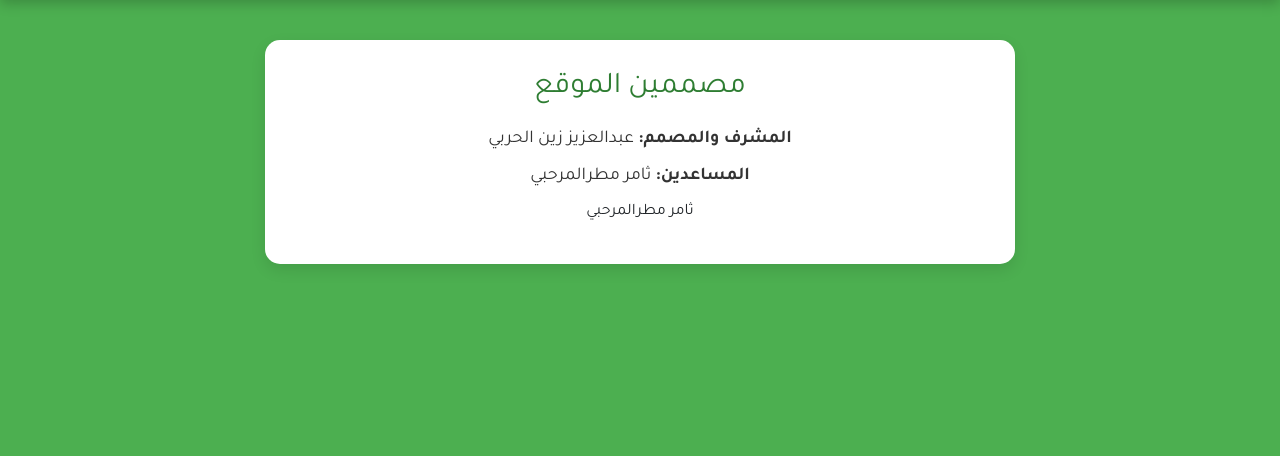
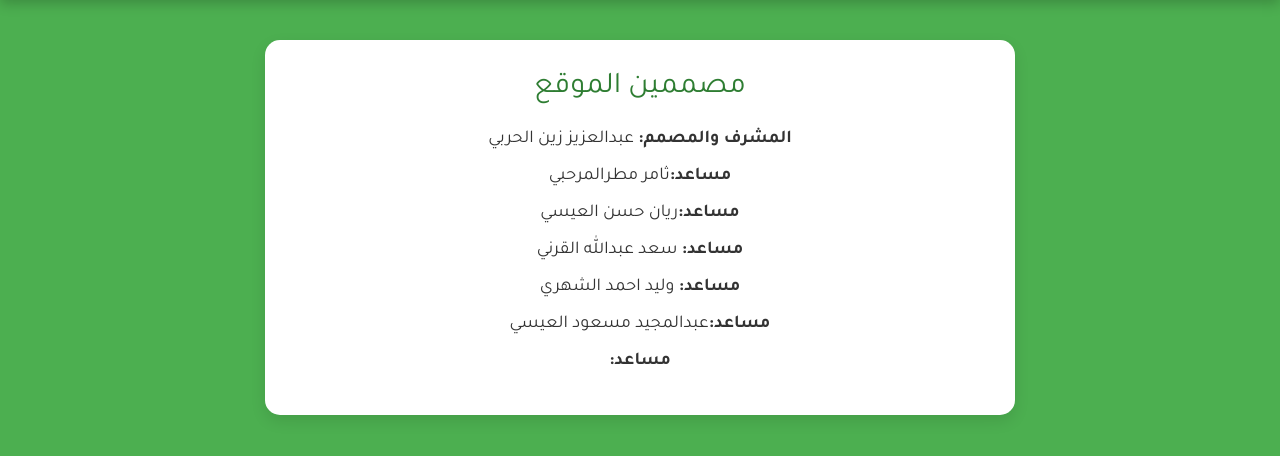
Before and after one commit to plxacc/SmartSupportPlatform, a Flask app: page /designers in a window 1280 px wide. Shown: the part 63-519 px from the top of the page. Run offline with Flask 3, Linux system fonts and the light colour scheme.

Commit message:
تعديل اسماء المساعدين

```diff
--- a/templates/designers.html
+++ b/templates/designers.html
@@ -77,8 +77,12 @@
     <div class="container">
         <h1>مصممين الموقع</h1>
         <p><strong>المشرف والمصمم:</strong> عبدالعزيز زين الحربي</p>
-        <p><strong>المساعدين:</strong> ثامر مطرالمرحبي</p>
-        </strong> ثامر مطرالمرحبي</p>
+        <p><strong>مساعد:</strong>ثامر مطرالمرحبي </p>
+        <p><strong>مساعد:</strong>ريان حسن العيسي </p>
+        <p><strong>مساعد:</strong> سعد عبدالله القرني</p>
+        <p><strong>مساعد:</strong> وليد احمد الشهري</p>
+        <p><strong>مساعد:</strong>عبدالمجيد مسعود العيسي </p>
+        <p><strong>مساعد:</strong> </p>
     </div>
     <script src="https://cdn.jsdelivr.net/npm/bootstrap@5.3.3/dist/js/bootstrap.bundle.min.js"></script>
 </body>
--- a/templates/index.html
+++ b/templates/index.html
@@ -35,6 +35,10 @@
             font-size: 30px;
             margin-bottom: 15px;
             animation: fadeIn 1s ease;
+        }
+        @keyframes fadeIn {
+            from { opacity: 0; }
+            to { opacity: 1; }
         }
         .chat-container {
             border: 2px solid #81c784;
@@ -249,7 +253,7 @@
                 chatContainer.appendChild(botMessage);
             }
 
-            input.value = '';
+            input.value = ''; // مسح حقل الإدخال بعد الإرسال
             chatContainer.scrollTop = chatContainer.scrollHeight;
         }
 
```
